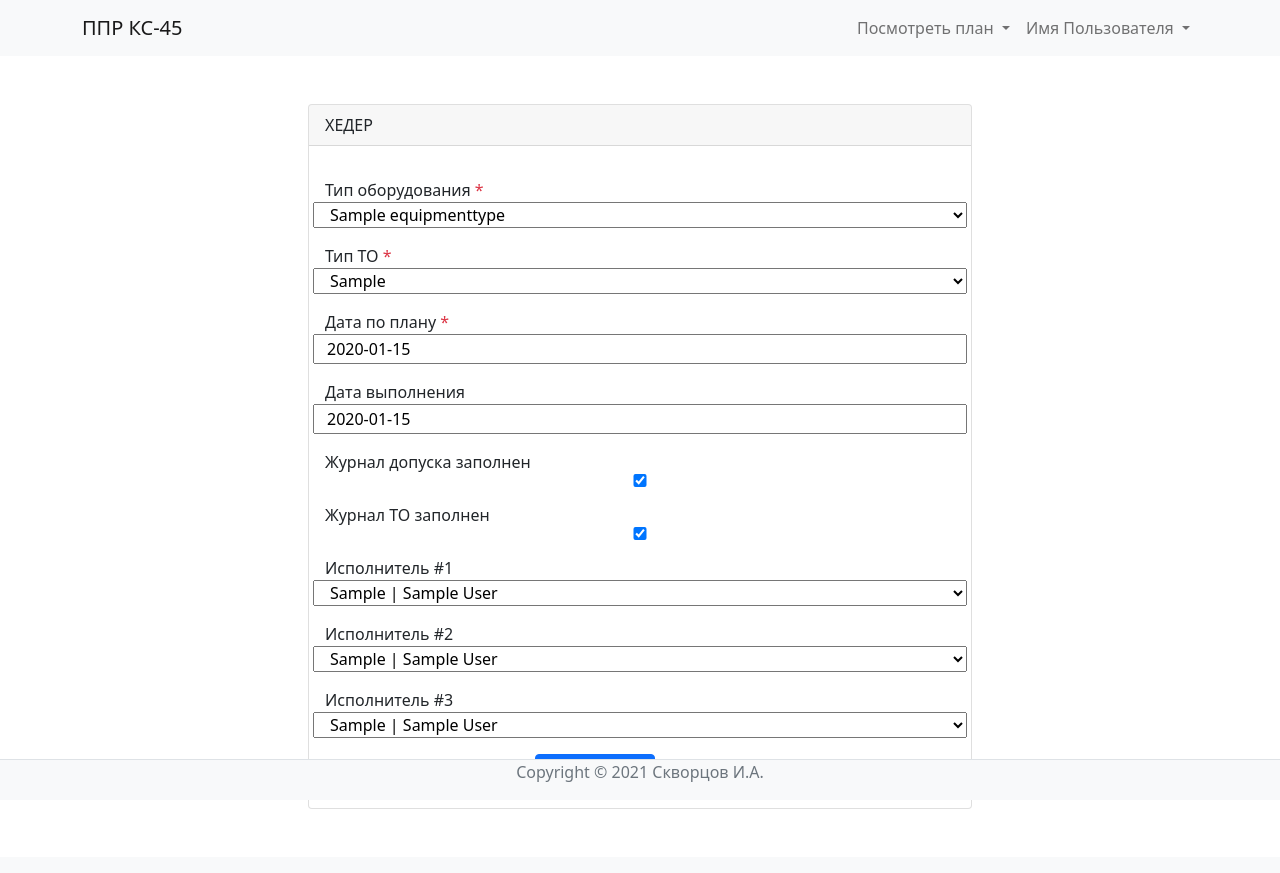
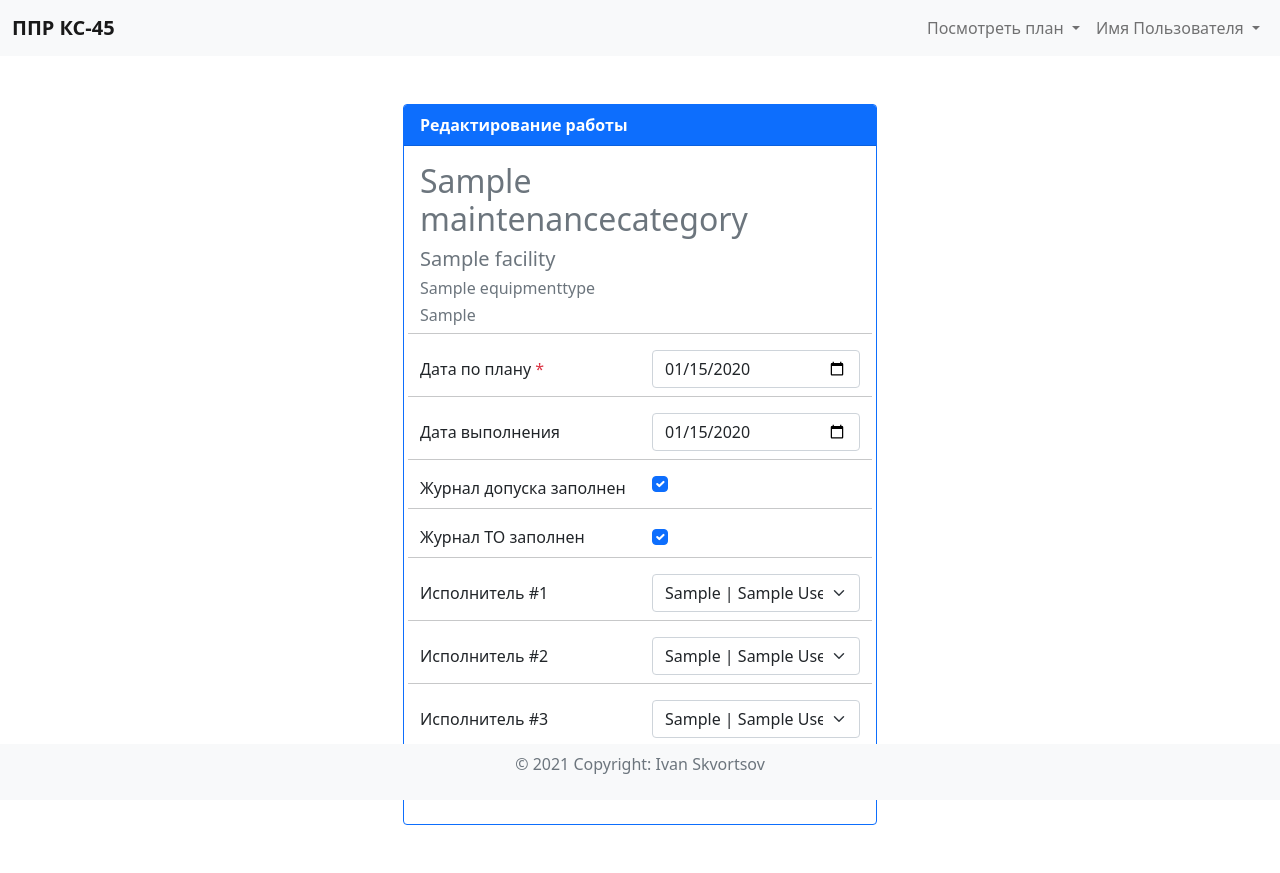
Before and after one commit to Ivan-Skvortsov/ppr_project, a Django app: page /schedule/1/ in a window 1280 px wide. Before the commit the page ends 809 px from the top, so only its background shows below. Run offline with Django 3.2, Linux system fonts and the light colour scheme; tables that the repository leaves empty hold one stand-in row (values such as "Sample post").

Commit message:
reworked schedule confirmation page

```diff
--- a/ppr_project/reports/forms.py
+++ b/ppr_project/reports/forms.py
@@ -1,4 +1,5 @@
 from django import forms
+from django.forms.widgets import DateInput, Select, CheckboxInput
 
 from reports.models import Employee, Schedule
 
@@ -7,7 +8,35 @@ class ScheduleForm(forms.ModelForm):
 
     class Meta:
         model = Schedule
-        fields = '__all__'
+        exclude = [
+            'equipment_type',
+            'maintenance_type'
+        ]
+        widgets = {
+            'date_sheduled': DateInput(
+                format=('%Y-%m-%d'),
+                attrs={'type': 'date', 'class': 'form-control'}
+            ),
+            'date_completed': DateInput(
+                format=('%Y-%m-%d'),
+                attrs={'type': 'date', 'class': 'form-control'}
+            ),
+            'employee1': Select(
+                attrs={'class': 'form-control form-select'}
+            ),
+            'employee2': Select(
+                attrs={'class': 'form-control form-select'}
+            ),
+            'employee3': Select(
+                attrs={'class': 'form-control form-select'}
+            ),
+            'access_journal_filled': CheckboxInput(
+                attrs={'class': 'form-check-input mt-0'}
+            ),
+            'result_journal_filled': CheckboxInput(
+                attrs={'class': 'form-check-input'}
+            )
+        }
 
 
 class EmployeeForm(forms.Form):
--- a/ppr_project/reports/views.py
+++ b/ppr_project/reports/views.py
@@ -93,10 +93,10 @@ class ScheduleDetailInfoView(UpdateView):
     template_name = 'reports/schedule_detail.html'
     model = Schedule
     form_class = ScheduleForm
+    context_object_name = 'schedule_entry'
 
     def get_success_url(self):
-        return reverse_lazy(
-            'reports:schedule_detail', kwargs={'pk': self.kwargs['pk']})
+        return self.request.POST.get('next_page', '/')
 
 
 class ConfirmScheduleCompletedView(FormView):
--- a/ppr_project/templates/base.html
+++ b/ppr_project/templates/base.html
@@ -12,7 +12,7 @@
   <body>
     {% include 'includes/navbar.html' %}
     <main>
-      <div class="container">
+      <div class="container"> {# перенести сюда основной контейнер? #}
         {% block content %}Контент{% endblock content %}
       </div>
     </main>
--- a/ppr_project/templates/includes/footer.html
+++ b/ppr_project/templates/includes/footer.html
@@ -1,3 +1,5 @@
-<footer class="fixed-bottom border-top text-center bg-light">
-  <p class="text-muted">Copyright © 2021 Скворцов И.А.</p>
+<footer class="fixed-bottom bg-light text-center text-lg-start">
+  <div class="text-center p-2">
+    <p class="text-muted">© 2021 Copyright: Ivan Skvortsov</p>
+  </div>
 </footer>
--- a/ppr_project/templates/includes/navbar.html
+++ b/ppr_project/templates/includes/navbar.html
@@ -1,7 +1,6 @@
-<header>
 <nav class="navbar navbar-expand-lg navbar-light bg-light">
-    <div class="container">
-      <a class="navbar-brand" href="{% url 'reports:index' %}">ППР КС-45</a>
+  <div class="container-xxl">
+    <a class="navbar-brand" href="{% url 'reports:index' %}"><span class="fw-bold">ППР КС-45</span></a>
     <button class="navbar-toggler" type="button" data-bs-toggle="collapse" data-bs-target="#navbarSupportedContent">
       <span class="navbar-toggler-icon"></span>
     </button>
@@ -33,4 +32,3 @@
     </div>
   </div>
 </nav>
-</header>
--- a/ppr_project/templates/reports/schedule_detail.html
+++ b/ppr_project/templates/reports/schedule_detail.html
@@ -1,12 +1,12 @@
 {% extends 'base.html' %}
 {% block content %}
-{# Check form for errors, render html-form #}
+{% load user_filters %}
 <div class="row justify-content-center">
-    <div class="col-md-8 p-5">
-      <div class="card">
-        <div class="card-header">ХЕДЕР</div>
+  <div class="col-md-6 p-5">
+    <div class="card border-primary">
+      <div class="card-header bg-primary text-white"><strong>Редактирование работы</strong></div>
         <div class="card-body">
-          {% load user_filters %}
+          <!-- form erros -->
           {% if form.errors %}
             {% for field in form %}
               {% for error in field.errors %}
@@ -21,37 +21,42 @@
               </div>
             {% endfor %}
           {% endif %}
-              <form method="post" enctype="multipart/form-data"
-              {% if action_url %}
-                action="{{ action_url }}"
-              {% endif %}
-              >
+          <form method="post" enctype="multipart/form-data">
             {% csrf_token %}
+            <h2 class="text-muted">{{ schedule_entry.equipment_type.maintenance_category.category_name }}</h2>
+            <h5 class="text-muted">{{ schedule_entry.equipment_type.facility.facility_name }}</h5>
+            <h6 class="text-muted">{{ schedule_entry.equipment_type.eqipment_type_name }}</h6>
+            <h6 class="text-muted">{{ schedule_entry.maintenance_type.m_type }}</h6>
+            <!-- form fields -->
             {% for field in form %}
-                <div class="form-group row my-3">
+              <div class="row my-2 align-items-center">
+                <hr>
+                <div class="col">
                   <label for="{{ field.id_for_label }}">
                     {{ field.label }}
                       {% if field.field.required %}
                         <span class="required text-danger">*</span>
                       {% endif %}
                   </label>
+                </div>
+                <div class="col">
                   {{ field }}
-                    {% if field.help_text %}
-                      <small
-                         id="{{ field.id_for_label }}-help"
-                         class="form-text text-muted"
-                      >
-                        {{ field.help_text|safe }}
-                      </small>
-                    {% endif %}
+                </div>
               </div>
             {% endfor %}
-              <div class="col-md-6 offset-md-4">
-                <button type="submit" class="btn btn-primary">
-                  СОХРАНИТЬ
-                </button>
-                </a>
+            <!-- buttons -->
+            <div class="container-lg mt-3">
+              <div class="row justify-content-center">
+                <div class="col py-2">
+                    <button type="submit" class="btn btn-primary w-100">Сохранить</button>
                 </div>
+                <div class="col py-2">
+                    <a class="btn btn-primary w-100" href="{{request.META.HTTP_REFERER}}" role="button">Отмена</a>
+                </div>
+              </div>
+            </div>
+          {% comment %} to return to previous page {% endcomment %}
+          <input type="hidden" name="next_page" value="{{request.META.HTTP_REFERER}}">
           </form>
         </div>
     </div>
--- a/ppr_project/templates/reports/schedule_list.html
+++ b/ppr_project/templates/reports/schedule_list.html
@@ -53,7 +53,7 @@
             </tbody>
           </table>
           <!-- блок меню -->
-          <div class="card mt-2" style="width: 50rem;">
+          <div class="card my-5" style="width: 50rem;">
             <h4 class="card-header">Выберите действие для отмеченных работ:</h4>
             <div class="card-body">
               <div class="input-group mb-3">
```
Also changed, not shown: ppr_project/ppr_project/settings.py (line endings or trailing spaces). Lines whose indentation alone changed are shown as unchanged.
